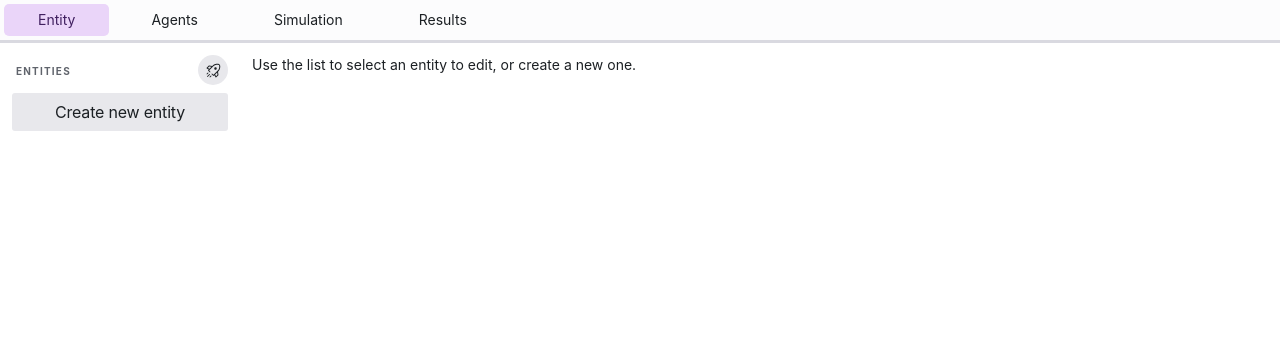
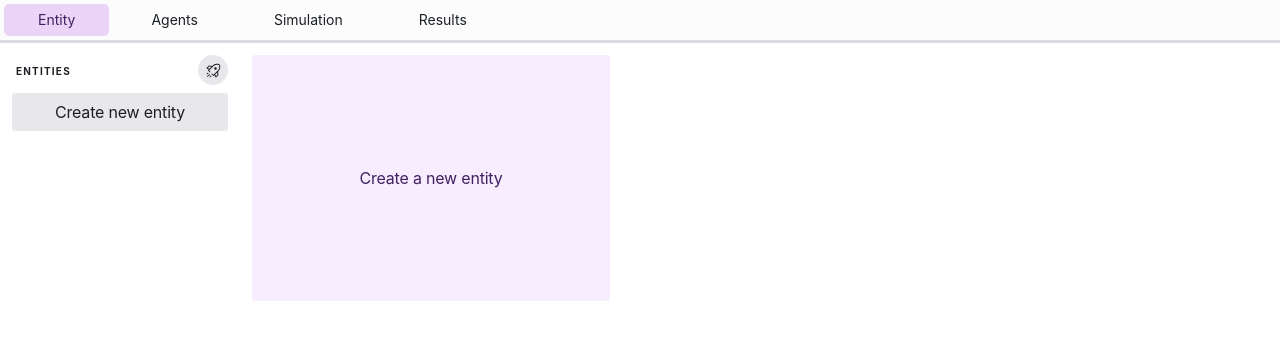
Before and after one commit to mattstyles/fight-club, a React (Vite) app: page / in a window 1280 px wide. Shown: the top 340 px of the page. Built offline with nearby package versions, Linux system fonts and the light colour scheme.

Commit message:
add cta for no entity selection

```diff
--- a/src/components/text.tsx
+++ b/src/components/text.tsx
@@ -29,6 +29,9 @@ export const Text = styled('span', {
       lowContrast: {
         color: '$textLowContrast',
       },
+      primary: {
+        color: '$primary12',
+      },
     },
     size: {
       small: {
--- a/src/routes/entity/main.tsx
+++ b/src/routes/entity/main.tsx
@@ -3,7 +3,8 @@ import type {Actions} from './state'
 import {Suspense} from 'react'
 import useSWR from 'swr'
 
-import {Container, Text, InlineLoading} from '~/components'
+import {Container, Text, InlineLoading, Button} from '~/components'
+import {styled} from '~/theme'
 
 import {state} from './state'
 
@@ -11,18 +12,15 @@ type MainProps = {
   selectedId: string
   actions: Actions
 }
-export function Main({selectedId}: MainProps) {
+export function Main(props: MainProps) {
   return (
     <Suspense fallback={<InlineLoading />}>
-      <Content selectedId={selectedId} />
+      <Content {...props} />
     </Suspense>
   )
 }
 
-type MainContentProps = {
-  selectedId: string
-}
-function Content({selectedId}: MainContentProps) {
+function Content({selectedId, actions}: MainProps) {
   const {data: entity} = useSWR(
     selectedId,
     async (key) => {
@@ -34,9 +32,7 @@ function Content({selectedId}: MainContentProps) {
   if (entity == null) {
     return (
       <Container size='full'>
-        <Text>
-          Use the list to select an entity to edit, or create a new one.
-        </Text>
+        <CTA onClick={actions.onCreateEntity}>Create a new entity</CTA>
       </Container>
     )
   }
@@ -49,3 +45,12 @@ function Content({selectedId}: MainContentProps) {
     </Container>
   )
 }
+
+const CTA = styled(Button, {
+  width: 320,
+  height: 240,
+
+  defaultVariants: {
+    color: 'primary',
+  },
+})
```
